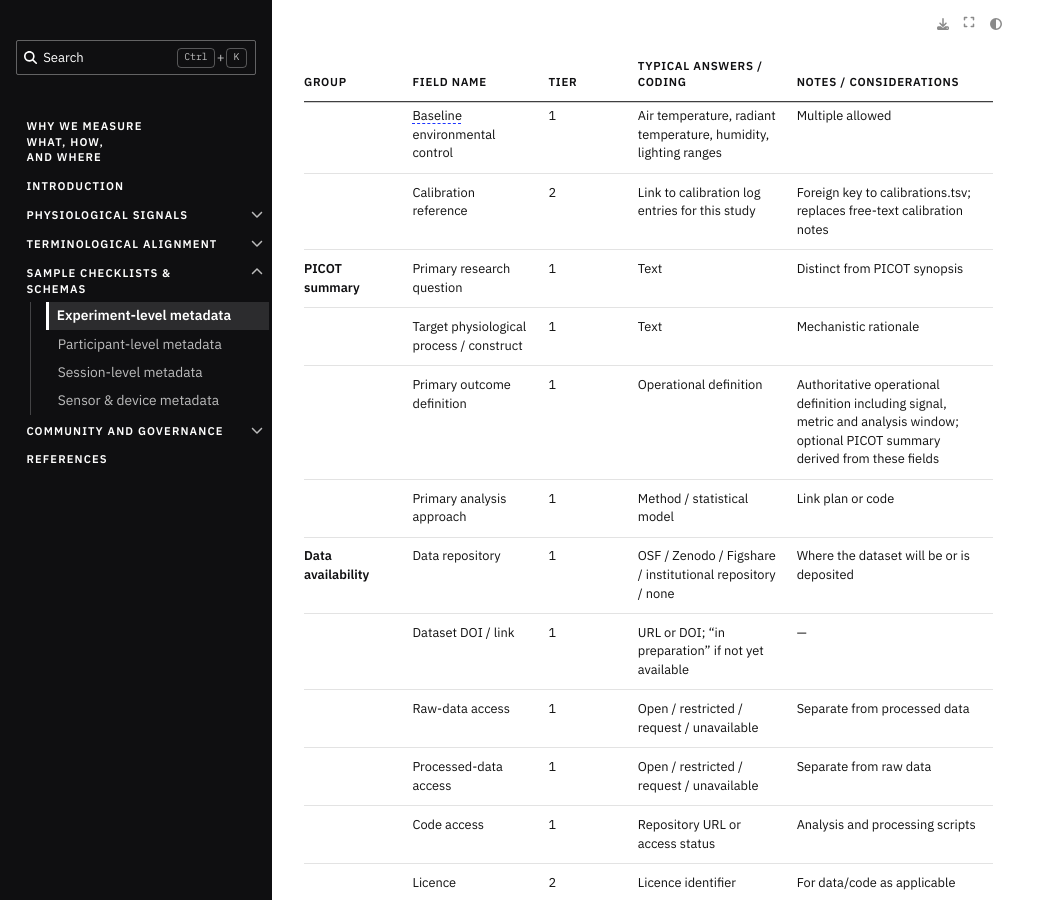
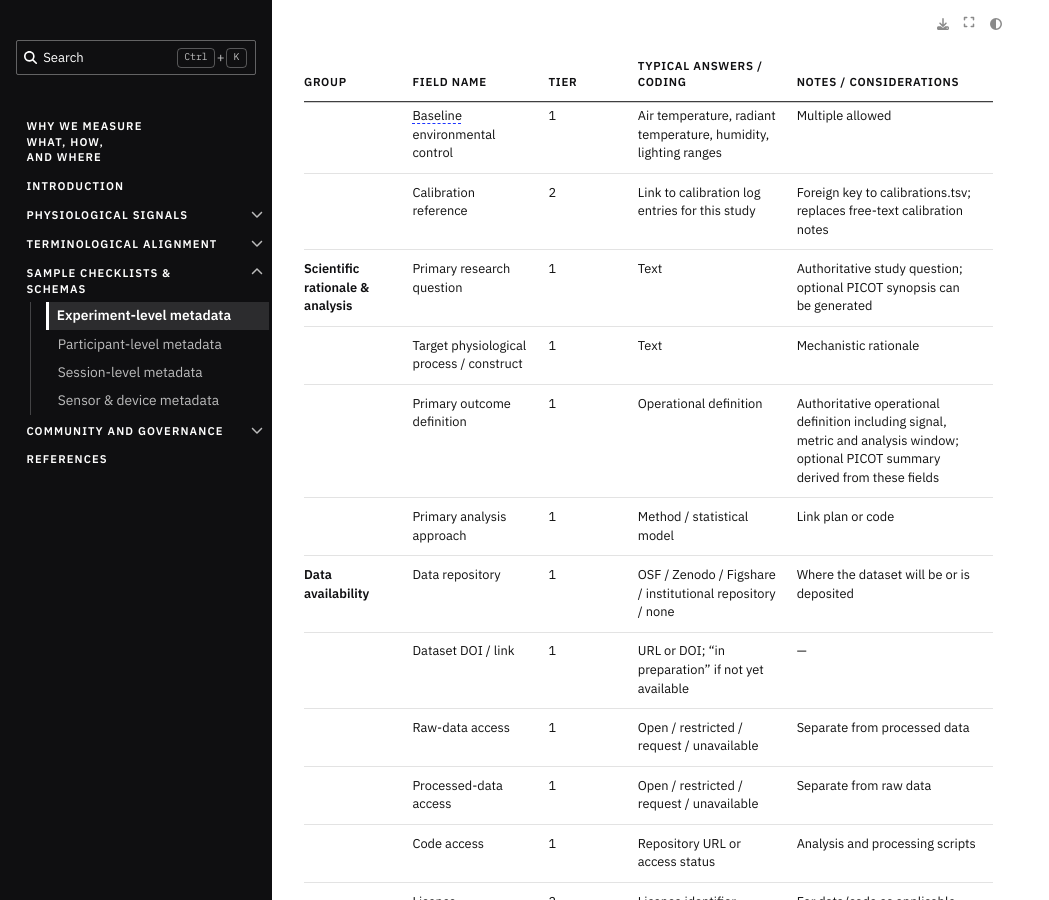
Before and after one commit to bilgekobas/WhyWeMeasureWhat, a Jupyter Book: the page built from book/content/sample-checklists-schemas/experiment-level-metadata.md, in a window 1280 px wide and 900 px high, scrolled down 4978 px. Shown: the whole window, without its empty margins (0-1049 px from the left). Built offline with Jupyter Book 1.0.4 settings and Sphinx 7.4.7 and the Sphinx Book theme 1.1.4, drawn with Linux system fonts in a browser that asks for light colours.

Commit message:
Align schema headings and notes with simplified architecture

```diff
--- a/book/content/sample-checklists-schemas/experiment-level-metadata.md
+++ b/book/content/sample-checklists-schemas/experiment-level-metadata.md
@@ -86,7 +86,7 @@ A PICOT synopsis may be generated from the authoritative population, interventio
 | | Direct measurement definitions reference | 1 | URI / table identifier | Signal, device, default placement, configured rate, derived metrics |
 | | {ref}`Baseline <label-baseline>` environmental control | 1 | Air temperature, radiant temperature, humidity, lighting ranges | Multiple allowed |
 | | Calibration reference | 2 | Link to calibration log entries for this study | Foreign key to calibrations.tsv; replaces free-text calibration notes |
-| **PICOT summary** | Primary research question | 1 | Text | Distinct from PICOT synopsis |
+| **Scientific rationale & analysis** | Primary research question | 1 | Text | Authoritative study question; optional PICOT synopsis can be generated |
 | | Target physiological process / construct | 1 | Text | Mechanistic rationale |
 | | Primary outcome definition | 1 | Operational definition | Authoritative operational definition including signal, metric and analysis window; optional PICOT summary derived from these fields |
 | | Primary analysis approach | 1 | Method / statistical model | Link plan or code |
```
